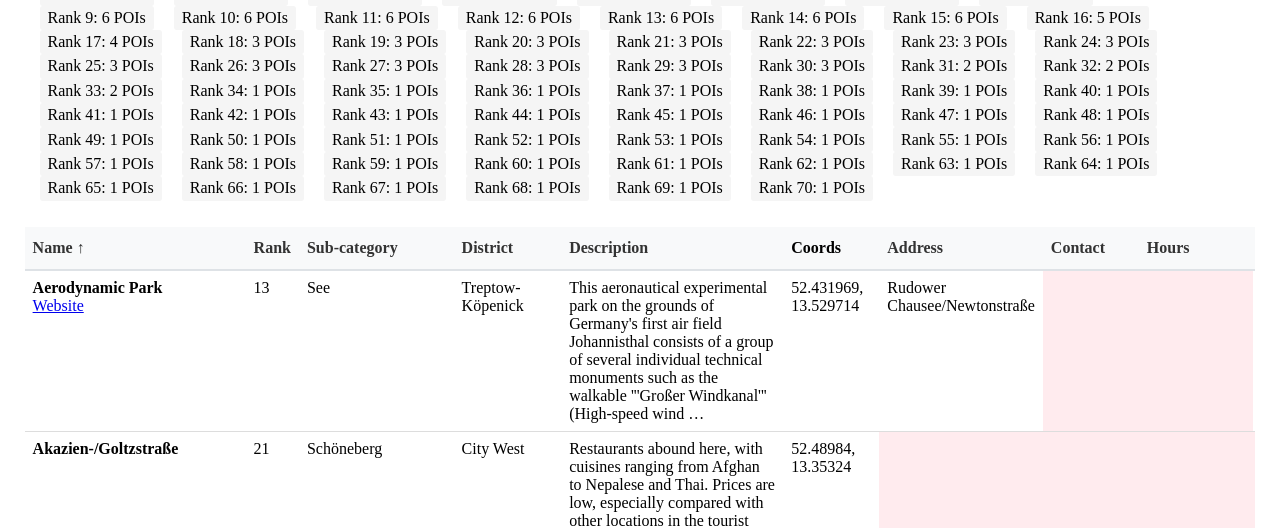
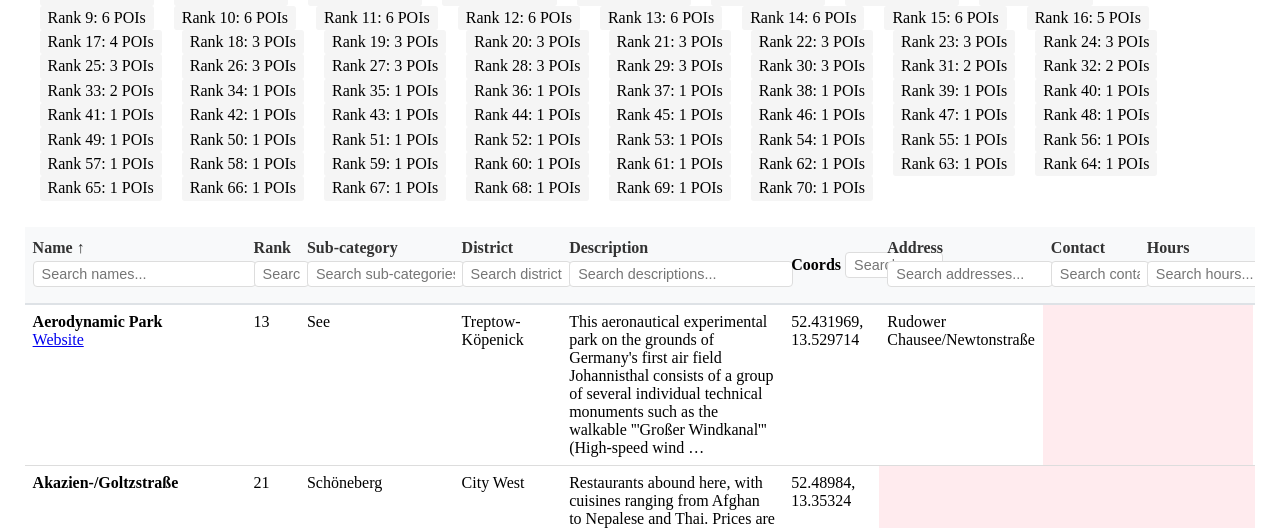
Before and after one commit to divo/city_wiki, a Django app: a page that uses cities/templates/cities/poi_table.html in a window 1280 px wide. Shown: the part 420-948 px from the top of the page. Run offline with Django 5.2, Linux system fonts and the light colour scheme; data comes from the database, SQL or seed files in the repository; parts of the project's set-up code (start-up, migrations or seed data) failed here and were passed over.

Commit message:
Add fuzzy search to poi_table

```diff
--- a/cities/templates/cities/poi_table.html
+++ b/cities/templates/cities/poi_table.html
@@ -63,6 +63,27 @@
         .empty-cell {
             background-color: #ffebee;
         }
+
+        /* Search input styles */
+        .column-search {
+            width: 100%;
+            padding: 4px 8px;
+            margin: 4px 0;
+            border: 1px solid #ddd;
+            border-radius: 4px;
+            font-size: 0.9em;
+        }
+
+        .column-search:focus {
+            outline: none;
+            border-color: #17a2b8;
+            box-shadow: 0 0 0 2px rgba(23, 162, 184, 0.25);
+        }
+
+        /* Hide rows that don't match search */
+        tr.hidden {
+            display: none;
+        }
     </style>
 
     <div class="table-responsive">
@@ -73,52 +94,65 @@
                         <a href="?sort=name&dir={% if sort_by == 'name' and sort_dir == 'asc' %}desc{% else %}asc{% endif %}{% if max_rank %}&max_rank={{ max_rank }}{% endif %}{% if selected_district %}&district={{ selected_district }}{% endif %}">
                             Name {% if sort_by == 'name' %}{% if sort_dir == 'asc' %}↑{% else %}↓{% endif %}{% endif %}
                         </a>
+                        <input type="text" class="column-search" data-column="0" placeholder="Search names...">
                     </th>
                     <th>
                         <a href="?sort=rank&dir={% if sort_by == 'rank' and sort_dir == 'asc' %}desc{% else %}asc{% endif %}{% if max_rank %}&max_rank={{ max_rank }}{% endif %}{% if selected_district %}&district={{ selected_district }}{% endif %}">
                             Rank {% if sort_by == 'rank' %}{% if sort_dir == 'asc' %}↑{% else %}↓{% endif %}{% endif %}
                         </a>
+                        <input type="text" class="column-search" data-column="1" placeholder="Search rank...">
                     </th>
                     <th>
                         <a href="?sort=sub_category&dir={% if sort_by == 'sub_category' and sort_dir == 'asc' %}desc{% else %}asc{% endif %}{% if max_rank %}&max_rank={{ max_rank }}{% endif %}{% if selected_district %}&district={{ selected_district }}{% endif %}">
                             Sub-category {% if sort_by == 'sub_category' %}{% if sort_dir == 'asc' %}↑{% else %}↓{% endif %}{% endif %}
                         </a>
+                        <input type="text" class="column-search" data-column="2" placeholder="Search sub-categories...">
                     </th>
                     <th>
                         <a href="?sort=district&dir={% if sort_by == 'district' and sort_dir == 'asc' %}desc{% else %}asc{% endif %}{% if max_rank %}&max_rank={{ max_rank }}{% endif %}{% if selected_district %}&district={{ selected_district }}{% endif %}">
                             District {% if sort_by == 'district' %}{% if sort_dir == 'asc' %}↑{% else %}↓{% endif %}{% endif %}
                         </a>
+                        <input type="text" class="column-search" data-column="3" placeholder="Search districts...">
                     </th>
                     <th>
                         <a href="?sort=description&dir={% if sort_by == 'description' and sort_dir == 'asc' %}desc{% else %}asc{% endif %}{% if max_rank %}&max_rank={{ max_rank }}{% endif %}{% if selected_district %}&district={{ selected_district }}{% endif %}">
                             Description {% if sort_by == 'description' %}{% if sort_dir == 'asc' %}↑{% else %}↓{% endif %}{% endif %}
                         </a>
+                        <input type="text" class="column-search" data-column="4" placeholder="Search descriptions...">
                     </th>
-                    <th>Coords</th>
+                    <th>
+                        Coords
+                        <input type="text" class="column-search" data-column="5" placeholder="Search coordinates...">
+                    </th>
                     <th>
                         <a href="?sort=address&dir={% if sort_by == 'address' and sort_dir == 'asc' %}desc{% else %}asc{% endif %}{% if max_rank %}&max_rank={{ max_rank }}{% endif %}{% if selected_district %}&district={{ selected_district }}{% endif %}">
                             Address {% if sort_by == 'address' %}{% if sort_dir == 'asc' %}↑{% else %}↓{% endif %}{% endif %}
                         </a>
+                        <input type="text" class="column-search" data-column="6" placeholder="Search addresses...">
                     </th>
                     <th>
                         <a href="?sort=phone&dir={% if sort_by == 'phone' and sort_dir == 'asc' %}desc{% else %}asc{% endif %}{% if max_rank %}&max_rank={{ max_rank }}{% endif %}{% if selected_district %}&district={{ selected_district }}{% endif %}">
                             Contact {% if sort_by == 'phone' %}{% if sort_dir == 'asc' %}↑{% else %}↓{% endif %}{% endif %}
                         </a>
+                        <input type="text" class="column-search" data-column="7" placeholder="Search contacts...">
                     </th>
                     <th>
                         <a href="?sort=hours&dir={% if sort_by == 'hours' and sort_dir == 'asc' %}desc{% else %}asc{% endif %}{% if max_rank %}&max_rank={{ max_rank }}{% endif %}{% if selected_district %}&district={{ selected_district }}{% endif %}">
                             Hours {% if sort_by == 'hours' %}{% if sort_dir == 'asc' %}↑{% else %}↓{% endif %}{% endif %}
                         </a>
+                        <input type="text" class="column-search" data-column="8" placeholder="Search hours...">
                     </th>
                     <th>
                         <a href="?sort=website&dir={% if sort_by == 'website' and sort_dir == 'asc' %}desc{% else %}asc{% endif %}{% if max_rank %}&max_rank={{ max_rank }}{% endif %}{% if selected_district %}&district={{ selected_district }}{% endif %}">
                             Website {% if sort_by == 'website' %}{% if sort_dir == 'asc' %}↑{% else %}↓{% endif %}{% endif %}
                         </a>
+                        <input type="text" class="column-search" data-column="9" placeholder="Search websites...">
                     </th>
                     <th>
                         <a href="?sort=created_at&dir={% if sort_by == 'created_at' and sort_dir == 'asc' %}desc{% else %}asc{% endif %}{% if max_rank %}&max_rank={{ max_rank }}{% endif %}{% if selected_district %}&district={{ selected_district }}{% endif %}">
                             Created at {% if sort_by == 'created_at' %}{% if sort_dir == 'asc' %}↑{% else %}↓{% endif %}{% endif %}
                         </a>
+                        <input type="text" class="column-search" data-column="10" placeholder="Search dates...">
                     </th>
                     <th>Actions</th>
                 </tr>
@@ -169,6 +203,66 @@
             </tbody>
         </table>
     </div>
+
+    <script>
+        // Fuzzy search function
+        function fuzzyMatch(pattern, str) {
+            pattern = pattern.toLowerCase();
+            str = str.toLowerCase();
+
+            let patternIdx = 0;
+            let strIdx = 0;
+
+            while (patternIdx < pattern.length && strIdx < str.length) {
+                if (pattern[patternIdx] === str[strIdx]) {
+                    patternIdx++;
+                }
+                strIdx++;
+            }
+
+            return patternIdx === pattern.length;
+        }
+
+        // Function to handle search
+        function handleSearch(event) {
+            const searchInput = event.target;
+            const searchValue = searchInput.value.trim();
+            const columnIndex = parseInt(searchInput.dataset.column);
+            const tbody = searchInput.closest('table').querySelector('tbody');
+            const rows = tbody.querySelectorAll('tr');
+
+            // Get all active searches
+            const activeSearches = {};
+            document.querySelectorAll('.column-search').forEach(input => {
+                const value = input.value.trim();
+                if (value) {
+                    activeSearches[input.dataset.column] = value;
+                }
+            });
+
+            // Check each row against all active searches
+            rows.forEach(row => {
+                let showRow = true;
+
+                for (const [colIndex, searchValue] of Object.entries(activeSearches)) {
+                    const cell = row.children[colIndex];
+                    const cellText = cell.textContent.trim();
+
+                    if (!fuzzyMatch(searchValue, cellText)) {
+                        showRow = false;
+                        break;
+                    }
+                }
+
+                row.classList.toggle('hidden', !showRow);
+            });
+        }
+
+        // Add event listeners to all search inputs
+        document.querySelectorAll('.column-search').forEach(input => {
+            input.addEventListener('input', handleSearch);
+        });
+    </script>
 {% else %}
     <p>No points of interest in this category.</p>
 {% endif %}
```
